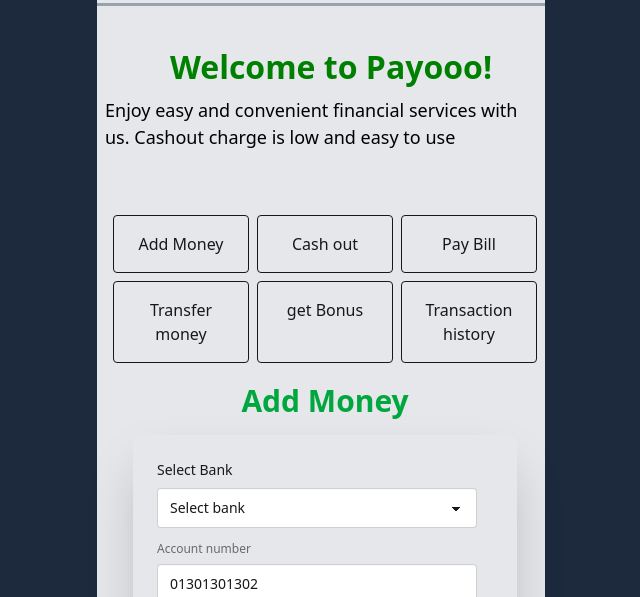
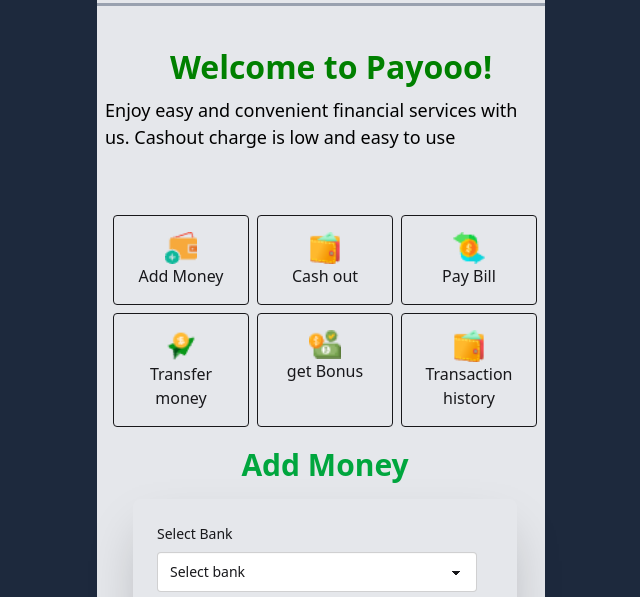
Before and after one commit to smnahidweb/payoo-banking-app, a plain HTML site: page assets/main.html in a window 1280 px wide. Shown: the part 115-712 px from the top of the page, without its empty margins (319-959 px from the left). Drawn offline with nearby package versions, Linux system fonts and the light colour scheme; the site is published under a folder, as on GitHub Pages, so addresses that start at the root find nothing.

Commit message:
fixed some issue

```diff
--- a/assets/main.html
+++ b/assets/main.html
@@ -50,27 +50,27 @@
               id="add-money-box"
               class="box cursor-pointer border p-4 text-center rounded-sm"
             >
-              <img class="w-8 mx-auto" src="/assets/Group (2).png" alt="" />
+              <img class="w-8 mx-auto" src="Group (2).png" alt="" />
               <h3>Add Money</h3>
             </div>
             <div id="cashout-box" class="box border p-4 text-center rounded-sm">
-              <img class="w-8 mx-auto" src="/assets/purse 1.png" alt="" />
+              <img class="w-8 mx-auto" src="purse 1.png" alt="" />
               <h3>Cash out</h3>
             </div>
             <div id="pay-bil-box" class="box border p-4 text-center rounded-sm">
-              <img class="w-8 mx-auto" src="/assets/money 1.png" alt="" />
+              <img class="w-8 mx-auto" src="money 1.png" alt="" />
               <h3>Pay Bill</h3>
             </div>
             <div id="transfer-box" class="box border p-4 text-center rounded-sm">
-              <img class="w-8 mx-auto" src="/assets/send 1.png" alt="" />
+              <img class="w-8 mx-auto" src="send 1.png" alt="" />
               <h3>Transfer money</h3>
             </div>
             <div id="bonus-box" class="box border p-4 text-center rounded-sm">
-              <img class="w-8 mx-auto" src="/assets/bonus1.png" alt="" />
+              <img class="w-8 mx-auto" src="bonus1.png" alt="" />
               <h3>get Bonus</h3>
             </div>
             <div id="Transaction-box" class="box border p-4 text-center rounded-sm">
-              <img class="w-8 mx-auto" src="/assets/purse 1.png " alt="" />
+              <img class="w-8 mx-auto" src="purse 1.png " alt="" />
               <h3>Transaction history</h3>
             </div>
           </div>
--- a/assets/toggle.js
+++ b/assets/toggle.js
@@ -26,6 +26,8 @@ document.getElementById("cashout-box").addEventListener('click',function(){
     handleToggle("addmoney","none");
     handleToggle("transection-history","none");
     handleToggle("payBil-section","none");
+    handleToggle("Transfer-section","none");
+
 
 
 })
```
